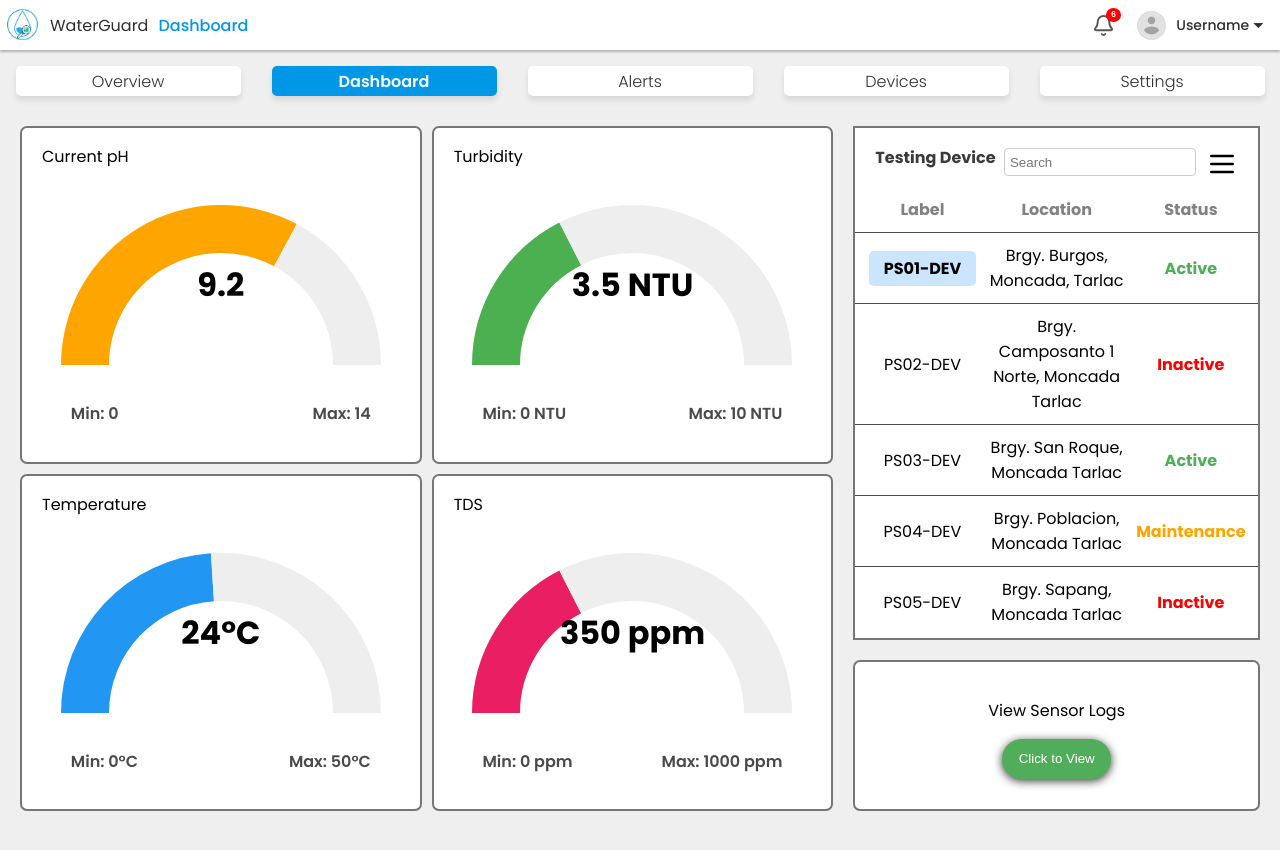
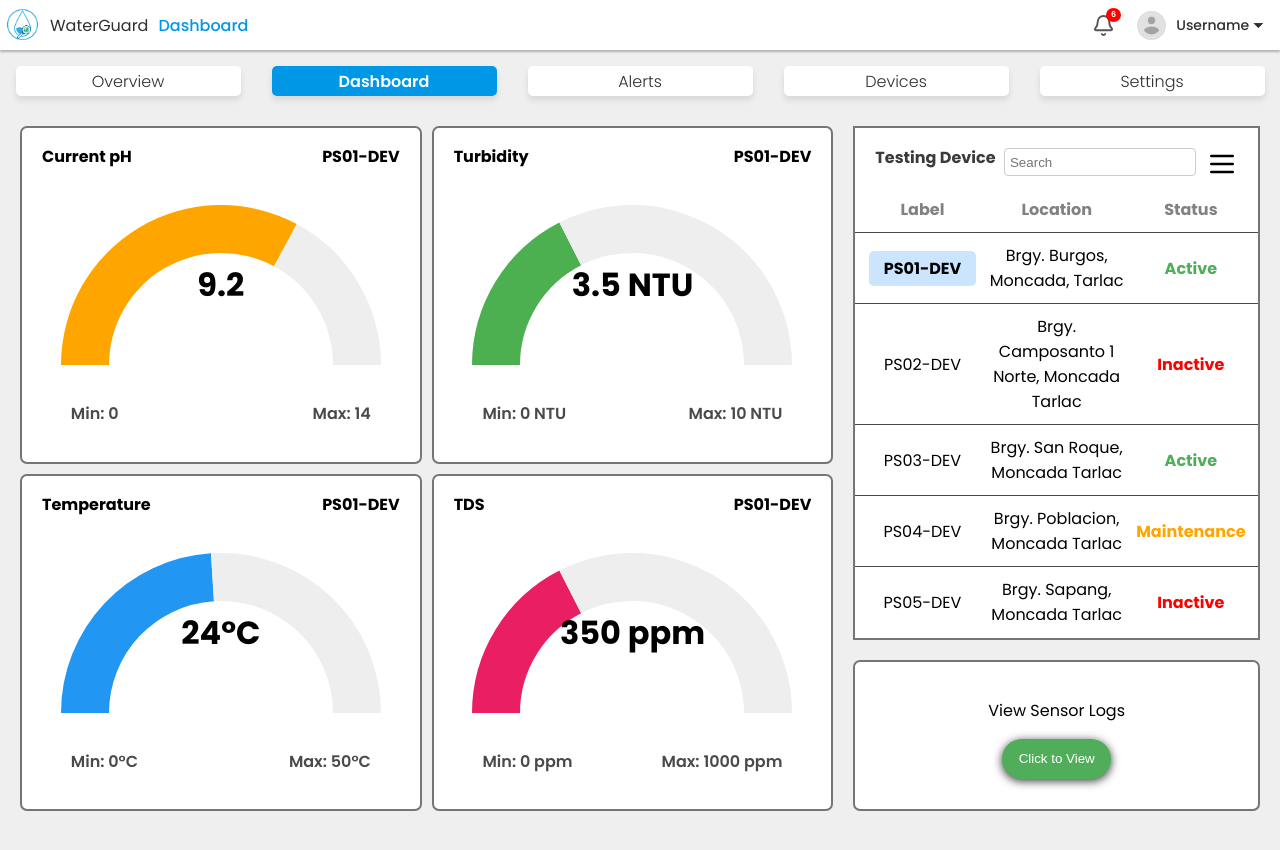
Before and after one commit to Chowzkie/WaterGuard, a React (Vite) app in the folder cp1-webapp-project/: page /dashboard in a window 1280 px wide. Both pictures are taken after a click on the button "PS01-DEV". Shown: the top 850 px of the page. Built offline with nearby package versions, Linux system fonts and the light colour scheme.

Commit message:
nilagyan ko ng readings title yung sa card kung anong device yung na select

```diff
--- a/cp1-webapp-project/src/Components/Dashboard/Readings.jsx
+++ b/cp1-webapp-project/src/Components/Dashboard/Readings.jsx
@@ -5,7 +5,7 @@ import { Chart as ChartJS, ArcElement, Tooltip, Legend } from 'chart.js';
 
 ChartJS.register(ArcElement, Tooltip, Legend);
 
-const ReadingCard = ({ title, value, min, max, unit, color }) => {
+const ReadingCard = ({ title, value, min, max, unit, color, selectedDevice}) => {
   const normalizedValue = (value - min) / (max - min);
   const percentage = normalizedValue * 100;
 
@@ -31,7 +31,8 @@ const ReadingCard = ({ title, value, min, max, unit, color }) => {
   return (
     <div className={ReadingsStyle.readings}>
       <div className={ReadingsStyle["readings-title"]}>
-        <p>{title}</p>
+        <p><strong>{title}</strong></p>
+        <p><b>{selectedDevice}</b></p>
       </div>
 
       <div className={ReadingsStyle["readings-diagram"]}>
@@ -65,6 +66,7 @@ const Readings = ({ selectedDevice }) => {
           max={reading.max}
           unit={reading.unit}
           color={reading.color}
+          selectedDevice={selectedDevice.id}
         />
       ))}
     </div>
```
